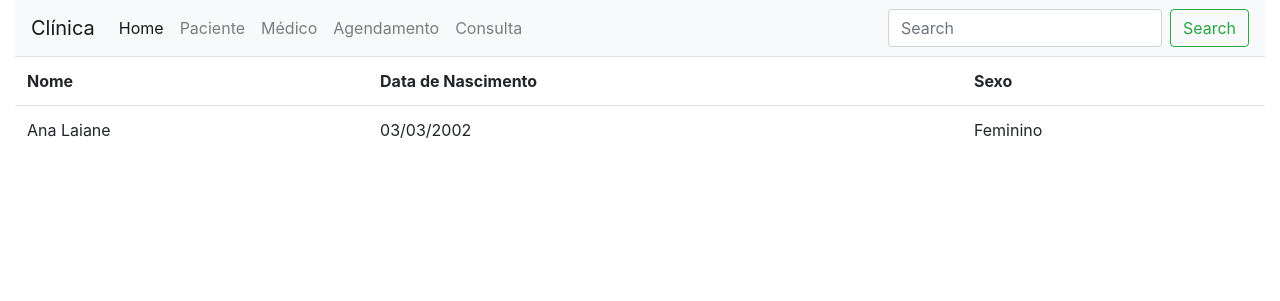
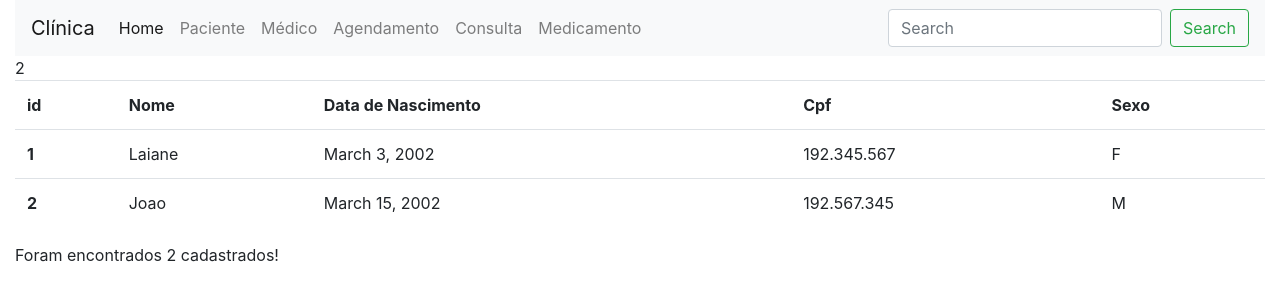
Before and after one commit to laianesilva117/clinica, a Django app: page /atendimento/paciente/ in a window 1280 px wide. Shown: the top 301 px of the page. Run offline with Django 3.2, Linux system fonts and the light colour scheme; data comes from the database, SQL or seed files in the repository; both versions use the stored data as it was after the commit; some libraries are stand-ins or nearby versions.

Commit message:
Cria um modelo medicamento

```diff
--- a/atendimento/templates/base.html
+++ b/atendimento/templates/base.html
@@ -39,6 +39,9 @@
                                 <li class="nav-item">
                                     <a class="nav-link" href="#">Consulta</a>
                                 </li>
+                                <li class="nav-item">
+                                        <a class="nav-link" href="/atendimento/medicamento">Medicamento</a>
+                                    </li>
                             </ul>
                             <form class="form-inline my-2 my-lg-0">
                                 <input class="form-control mr-sm-2" type="search" placeholder="Search" aria-label="Search">
--- a/atendimento/templates/paciente/list.html
+++ b/atendimento/templates/paciente/list.html
@@ -1,21 +1,28 @@
 {% extends 'base.html' %}
 
 {% block conteudo %}
-
+{{pacientes|length}}
 
 
     <table class="table">
         <tr>
+            <th>id</th>
             <th>Nome</th>
             <th>Data de Nascimento</th>
+            <th>Cpf</th>
             <th>Sexo</th>
         </tr>
-        <tr>
-            <td>Ana Laiane</td>
-            <td>03/03/2002</td>
-            <td>Feminino</td>
 
-        </tr>
+       {% for paciente in pacientes %}
+       <tr>
+           <th>{{paciente.id}}</th>
+           <td>{{paciente.nome}}</td>
+           <td>{{paciente.dt_nasc}}</td>
+           <td>{{paciente.cpf}}</td>
+           <td>{{paciente.sexo}}</td>
+       </tr>
+       {% endfor %}
     </table>
+    <p>Foram encontrados {{pacientes| length}} cadastrados!</p>
 
 {% endblock %}
--- a/atendimento/urls.py
+++ b/atendimento/urls.py
@@ -7,5 +7,6 @@ urlpatterns=[
     path ("paciente/<int:id>/", views.paciente_show),
     path ("medico/", views.medico_list),
     path ("medico/<int:id>/", views.medico_show),
-    path ("agendamento/", views.agendamento_list)
+    path ("agendamento/", views.agendamento_list),
+    path ("medicamento/", views.medicamento_list)
 ]
--- a/atendimento/views.py
+++ b/atendimento/views.py
@@ -1,21 +1,31 @@
 from django.shortcuts import render
+from django.http import HttpResponse
+from . models import Paciente
+from . models import Medico
+from . models import Medicamento
 
 
 def home(request):
     return render (request, "home.html")
 
 def paciente_list(request):
-    return render (request, "paciente/list.html")
+    pacientes = Paciente.objects.all()
+    return render (request, "paciente/list.html", { "pacientes" :pacientes})
 
 def paciente_show(request, id):
     return render (request, 'paciente/show.html', {'id': id})
 
 def medico_list(request):
-    return render (request, "medico/list.html")
+    medicos = Medico.objects.all()
+    return render (request, "medico/list.html", {"medicos":medicos})
 
 def medico_show(request, id):
     return render (request, 'medico/show.html', {'id': id})
 
 def agendamento_list (request):
     return render (request , 'agendamento/list.html')
+
+def medicamento_list (request):
+    medicamentos= Medicamento.objects.all()
+    return render (request, "medicamento/list.html", {"medicamentos":medicamentos})
 # Create your views here.
```
Also changed, not shown: atendimento/templates/medicamento/list.html (added, +28 -0 lines), atendimento/templates/medico/list.html (+12 -3 lines), db.sqlite3.
